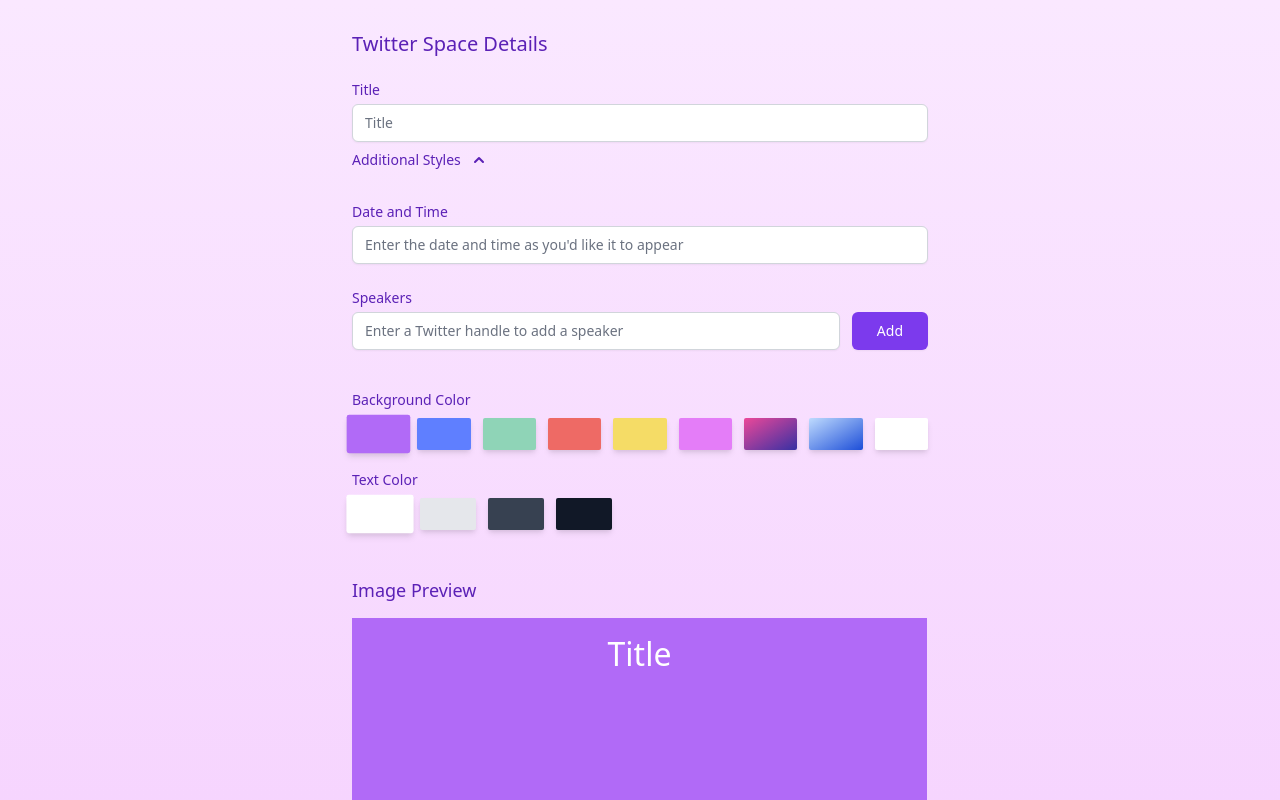
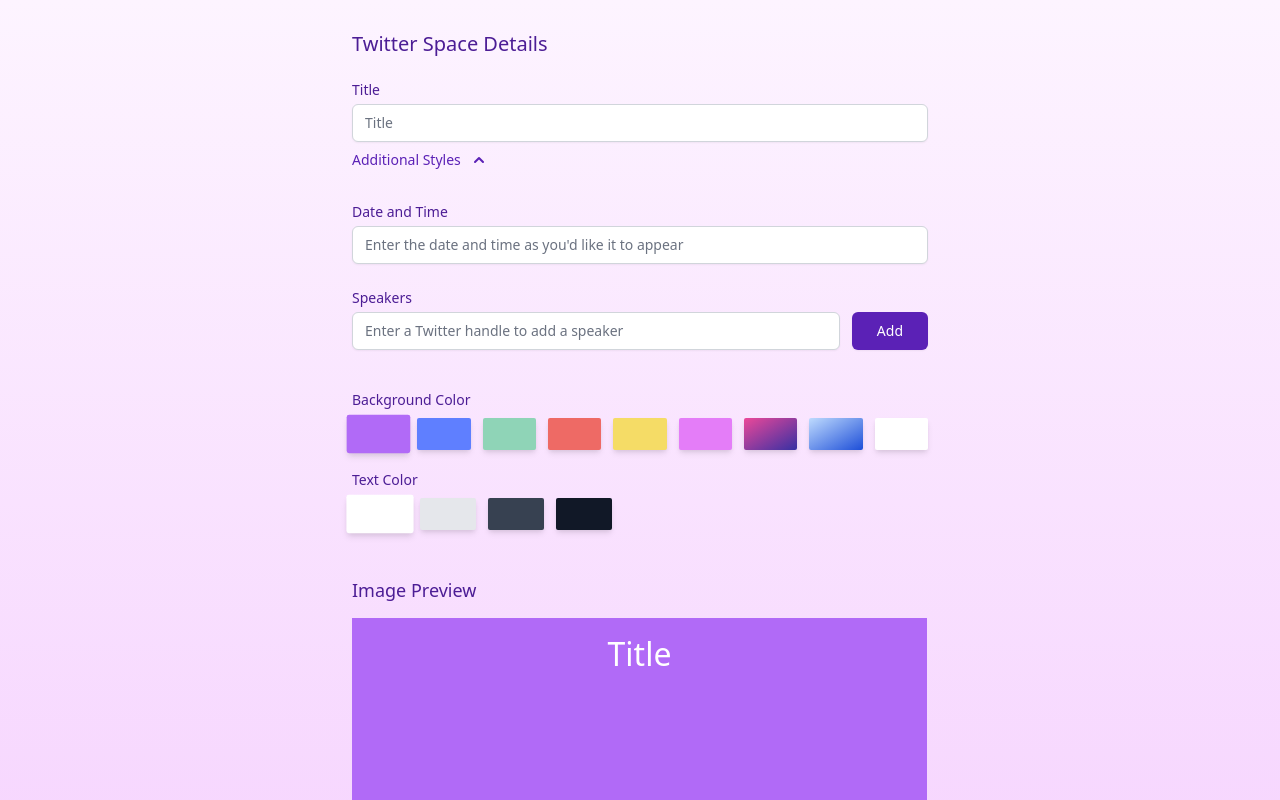
Before and after one commit to nickoelsner/spacespromo, a Next.js app: page / in a window 1280 px wide. Shown: the top 800 px of the page. Built offline with nearby package versions, Linux system fonts and the light colour scheme.

Commit message:
make purple text darker

```diff
--- a/components/SpeakerSearch.js
+++ b/components/SpeakerSearch.js
@@ -26,7 +26,7 @@ const SpeakerSearch = ({ speakers, setSpeakers }) => {
   return (
     <>
       <div className="col-span-full">
-        <label htmlFor="speakers" className="block text-sm font-medium text-violet-800">
+        <label htmlFor="speakers" className="block text-sm font-medium text-violet-900">
           Speakers
         </label>
         <form onSubmit={onTwitterHandleSearch} className="flex mt-1">
@@ -41,7 +41,7 @@ const SpeakerSearch = ({ speakers, setSpeakers }) => {
           />
           <button
             type="submit"
-            className="inline-flex items-center justify-center px-6 py-2 ml-3 text-sm font-medium text-white border border-transparent rounded-md shadow-sm bg-violet-600 hover:bg-violet-700 focus:outline-none focus:ring-2 focus:ring-offset-2 focus:ring-violet-500"
+            className="inline-flex items-center justify-center px-6 py-2 ml-3 text-sm font-medium text-white border border-transparent rounded-md shadow-sm bg-violet-800 hover:bg-violet-900 focus:outline-none focus:ring-2 focus:ring-offset-2 focus:ring-violet-800"
           >
             Add
           </button>
--- a/pages/index.js
+++ b/pages/index.js
@@ -71,7 +71,7 @@ export default function Home() {
   )
 
   return (
-    <div className="bg-gradient-to-t from-fuchsia-200 to-fuchsia-100">
+    <div className="bg-gradient-to-t from-fuchsia-200 to-fuchsia-50">
       <Head>
         <title>Spaces Promo</title>
         <link rel="icon" href="/favicon.ico" />
@@ -81,12 +81,12 @@ export default function Home() {
           <div className="space-y-8 divide-y divide-gray-200">
             <div className="space-y-8 divide-y divide-gray-200">
               <div className="pt-8">
-                <h3 className="text-xl font-medium leading-6 text-violet-800">
+                <h3 className="text-xl font-medium leading-6 text-violet-900">
                   Twitter Space Details
                 </h3>
                 <div className="grid grid-cols-1 mt-6 gap-y-6 gap-x-4 sm:grid-cols-6">
                   <div className="col-span-full">
-                    <label htmlFor="title" className="block text-sm font-medium text-violet-800">
+                    <label htmlFor="title" className="block text-sm font-medium text-violet-900">
                       Title
                     </label>
                     <div className="mt-1">
@@ -102,10 +102,10 @@ export default function Home() {
                     </div>
                     <div className="">
                       <StyleDetails>
-                        <div className="text-violet-800">
+                        <div className="text-violet-900">
                           <label
                             htmlFor="title-text-size"
-                            className="block text-sm font-medium text-violet-800"
+                            className="block text-sm font-medium text-violet-900"
                           >
                             Text Size
                           </label>
@@ -123,7 +123,7 @@ export default function Home() {
                     </div>
                   </div>
                   <div className="col-span-full">
-                    <label htmlFor="datetime" className="block text-sm font-medium text-violet-800">
+                    <label htmlFor="datetime" className="block text-sm font-medium text-violet-900">
                       Date and Time
                     </label>
                     <div className="mt-1">
@@ -140,7 +140,7 @@ export default function Home() {
                   </div>
                   <SpeakerSearch speakers={speakers} setSpeakers={setSpeakers} />
                 </div>
-                <h4 className="block mb-2 text-sm font-medium text-violet-800">Background Color</h4>
+                <h4 className="block mb-2 text-sm font-medium text-violet-900">Background Color</h4>
                 <div className="flex items-end gap-3 mb-5">
                   {backgroundColors.map((color, i) => (
                     <button
@@ -152,7 +152,7 @@ export default function Home() {
                     />
                   ))}
                 </div>
-                <h4 className="block mb-2 text-sm font-medium text-violet-800">Text Color</h4>
+                <h4 className="block mb-2 text-sm font-medium text-violet-900">Text Color</h4>
                 <div className="flex items-end gap-3">
                   {textColors.map((color, i) => {
                     const bgColor = color.replace(/text-/g, '')
@@ -167,7 +167,7 @@ export default function Home() {
                     )
                   })}
                 </div>
-                <h3 className="pt-12 mb-4 text-lg font-medium leading-6 text-violet-800">
+                <h3 className="pt-12 mb-4 text-lg font-medium leading-6 text-violet-900">
                   Image Preview
                 </h3>
                 <ImagePreview id="promo-image" />
```
